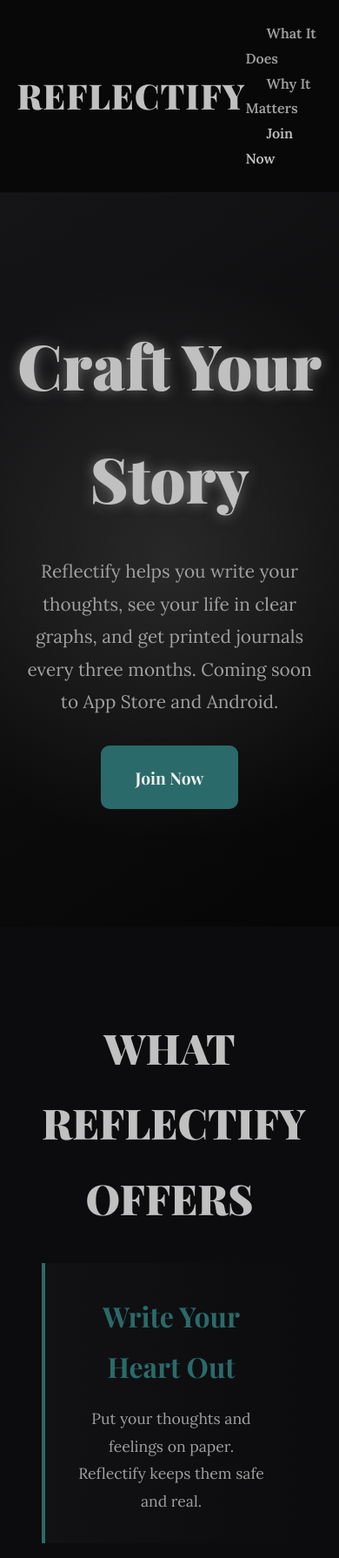
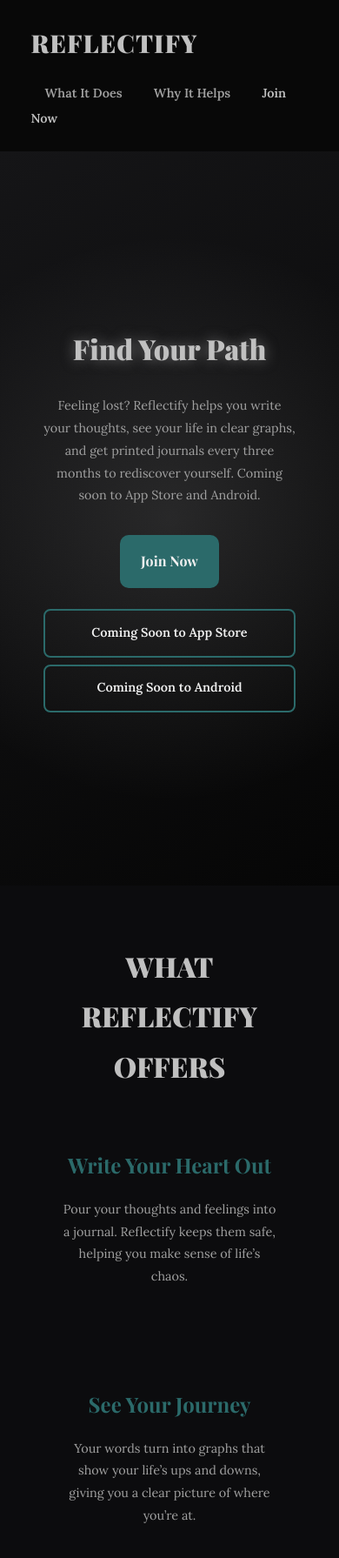
Before and after one commit to shakaelu/reflectify, a plain HTML site: page index.html in a window 390 px wide. Shown: the top 1791 px of the page at 87% size. Drawn offline with nearby package versions, Linux system fonts and the light colour scheme.

Commit message:
Update index.html

```diff
--- a/index.html
+++ b/index.html
@@ -3,7 +3,7 @@
 <head>
   <meta charset="UTF-8">
   <meta name="viewport" content="width=device-width, initial-scale=1.0">
-  <title>Reflectify — Craft Your Story</title>
+  <title>Reflectify — Find Your Path</title>
   <link href="https://fonts.googleapis.com/css2?family=Playfair+Display:wght@700;900&family=Lora:wght@400;600&display=swap" rel="stylesheet">
   <style>
     :root {
@@ -33,6 +33,7 @@
       width: 90%;
       max-width: 1100px;
       margin: 0 auto;
+      padding: 0 1rem;
     }
 
     header {
@@ -54,11 +55,12 @@
       display: flex;
       justify-content: space-between;
       align-items: center;
+      flex-wrap: wrap;
     }
 
     .logo {
       font-family: 'Playfair Display', serif;
-      font-size: 2.5rem;
+      font-size: clamp(1.8rem, 5vw, 2.5rem);
       font-weight: 900;
       color: var(--highlight);
       letter-spacing: 1px;
@@ -68,10 +70,10 @@
     nav a {
       font-family: 'Lora', serif;
       color: var(--text-muted);
-      margin-left: 1.5rem;
+      margin: 0.5rem 1rem;
       text-decoration: none;
       font-weight: 600;
-      font-size: 1rem;
+      font-size: clamp(0.9rem, 2.5vw, 1rem);
       transition: color 0.3s ease, transform 0.3s ease;
     }
 
@@ -90,6 +92,7 @@
       background: linear-gradient(145deg, #151517, #060606);
       position: relative;
       overflow: hidden;
+      padding: 2rem 1rem;
     }
 
     .hero::before {
@@ -120,7 +123,7 @@
 
     .hero h2 {
       font-family: 'Playfair Display', serif;
-      font-size: 4.5rem;
+      font-size: clamp(2.5rem, 8vw, 4.5rem);
       font-weight: 900;
       color: var(--highlight);
       text-shadow: 0 0 15px rgba(192, 192, 192, 0.5);
@@ -128,7 +131,7 @@
     }
 
     .hero p {
-      font-size: 1.3rem;
+      font-size: clamp(1rem, 3vw, 1.3rem);
       color: var(--text-muted);
       max-width: 600px;
       margin: 0 auto 2rem;
@@ -137,14 +140,15 @@
     .store-links {
       display: flex;
       justify-content: center;
-      gap: 1.5rem;
+      gap: 1rem;
       margin-top: 1.5rem;
+      flex-wrap: wrap;
     }
 
     .store-link {
       font-family: 'Lora', serif;
       color: var(--text-light);
-      font-size: 1rem;
+      font-size: clamp(0.9rem, 2.5vw, 1rem);
       font-weight: 600;
       text-decoration: none;
       padding: 0.8rem 1.5rem;
@@ -164,11 +168,11 @@
       display: inline-block;
       background: var(--accent);
       color: var(--text-light);
-      padding: 1.2rem 2.5rem;
+      padding: 1rem clamp(1.5rem, 4vw, 2.5rem);
       border-radius: 10px;
       text-decoration: none;
       font-weight: 700;
-      font-size: 1.2rem;
+      font-size: clamp(1rem, 3vw, 1.2rem);
       transition: all 0.3s ease;
     }
 
@@ -180,14 +184,14 @@
     }
 
     .section {
-      padding: 6rem 2rem;
+      padding: clamp(4rem, 10vw, 6rem) 1rem;
       position: relative;
       text-align: center;
     }
 
     .section h2 {
       font-family: 'Playfair Display', serif;
-      font-size: 3rem;
+      font-size: clamp(2rem, 6vw, 3rem);
       font-weight: 900;
       color: var(--highlight);
       margin-bottom: 2rem;
@@ -202,51 +206,55 @@
       transform: translateY(0);
     }
 
-    .feature {
-      margin-bottom: 4rem;
-      padding: 2rem;
-      position: relative;
-      background: linear-gradient(to right, rgba(19, 19, 21, 0.8), transparent);
-      border-left: 4px solid var(--accent);
-      transition: transform 0.5s ease, box-shadow 0.5s ease;
+    .feature-flow {
+      display: flex;
+      flex-direction: column;
+      gap: 3rem;
+      margin: 2rem 0;
     }
 
-    .feature:hover {
-      transform: translateX(10px);
-      box-shadow: 0 8px 25px rgba(43, 106, 106, 0.4);
+    .feature {
+      position: relative;
+      padding: 2rem clamp(1rem, 5vw, 2rem);
+      text-align: left;
+      transition: transform 0.5s ease, opacity 0.5s ease;
+      opacity: 0;
+      transform: translateX(-50px);
+    }
+
+    .feature:nth-child(even) {
+      transform: translateX(50px);
+      text-align: right;
+    }
+
+    .feature.visible {
+      opacity: 1;
+      transform: translateX(0);
     }
 
     .feature h3 {
       font-family: 'Playfair Display', serif;
-      font-size: 2rem;
+      font-size: clamp(1.5rem, 4vw, 2rem);
       color: var(--accent);
       font-weight: 700;
       margin-bottom: 1rem;
-      opacity: 0;
-      transform: translateY(20px);
-      transition: opacity 0.5s ease, transform 0.5s ease;
     }
 
     .feature p {
-      font-size: 1.1rem;
+      font-size: clamp(0.9rem, 2.5vw, 1.1rem);
       color: var(--text-muted);
-      max-width: 550px;
+      max-width: 500px;
       margin: 0 auto;
-      opacity: 0;
-      transform: translateY(20px);
-      transition: opacity 0.5s ease 0.2s, transform 0.5s ease 0.2s;
     }
 
-    .feature.visible h3,
-    .feature.visible p {
-      opacity: 1;
-      transform: translateY(0);
+    .feature:nth-child(even) p {
+      margin-left: auto;
     }
 
     .waitlist {
       text-align: center;
       background: var(--bg-darker);
-      padding: 6rem 2rem;
+      padding: clamp(4rem, 10vw, 6rem) 1rem;
       position: relative;
     }
 
@@ -268,13 +276,13 @@
 
     .waitlist h2 {
       font-family: 'Playfair Display', serif;
-      font-size: 3.5rem;
+      font-size: clamp(2.5rem, 6vw, 3.5rem);
       color: var(--highlight);
       margin-bottom: 1.5rem;
     }
 
     .waitlist p {
-      font-size: 1.3rem;
+      font-size: clamp(1rem, 3vw, 1.3rem);
       color: var(--text-muted);
       max-width: 600px;
       margin: 0 auto 2rem;
@@ -283,19 +291,19 @@
     .waitlist-input {
       display: flex;
       justify-content: center;
-      gap: 1.5rem;
+      gap: 1rem;
       flex-wrap: wrap;
     }
 
     .waitlist input {
-      padding: 1.2rem;
+      padding: 1rem;
       border: none;
       border-radius: 10px;
-      width: 320px;
+      width: clamp(250px, 60vw, 320px);
       background: #1a1a1e;
       color: var(--text-light);
       font-family: 'Lora', serif;
-      font-size: 1.1rem;
+      font-size: clamp(0.9rem, 2.5vw, 1.1rem);
       transition: box-shadow 0.3s ease, transform 0.3s ease;
     }
 
@@ -310,10 +318,10 @@
       background: var(--accent);
       color: var(--text-light);
       border: none;
-      padding: 1.2rem 2.5rem;
+      padding: 1rem clamp(1.5rem, 4vw, 2.5rem);
       border-radius: 10px;
       font-weight: 700;
-      font-size: 1.2rem;
+      font-size: clamp(1rem, 3vw, 1.2rem);
       cursor: pointer;
       transition: all 0.3s ease;
     }
@@ -328,7 +336,7 @@
     .message {
       margin-top: 2rem;
       font-family: 'Lora', serif;
-      font-size: 1.1rem;
+      font-size: clamp(0.9rem, 2.5vw, 1.1rem);
       font-weight: 600;
     }
 
@@ -337,8 +345,48 @@
       text-align: center;
       padding: 2rem 0;
       color: var(--text-muted);
-      font-size: 0.9rem;
+      font-size: clamp(0.8rem, 2vw, 0.9rem);
       font-family: 'Lora', serif;
+    }
+
+    /* Responsive adjustments */
+    @media (max-width: 768px) {
+      .nav {
+        flex-direction: column;
+        align-items: flex-start;
+      }
+      nav {
+        margin-top: 1rem;
+      }
+      .hero h2 {
+        font-size: clamp(2rem, 8vw, 3.5rem);
+      }
+      .feature {
+        text-align: center !important;
+      }
+      .feature p {
+        margin: 0 auto !important;
+      }
+      .feature:nth-child(even) {
+        transform: translateX(-50px);
+      }
+      .feature.visible {
+        transform: translateX(0);
+      }
+    }
+
+    @media (max-width: 480px) {
+      .hero p {
+        font-size: clamp(0.9rem, 3vw, 1.1rem);
+      }
+      .store-links {
+        flex-direction: column;
+        gap: 0.5rem;
+      }
+      .waitlist-input {
+        flex-direction: column;
+        align-items: center;
+      }
     }
   </style>
 </head>
@@ -348,7 +396,7 @@
       <h1 class="logo">REFLECTIFY</h1>
       <nav>
         <a href="#core">What It Does</a>
-        <a href="#impact">Why It Matters</a>
+        <a href="#impact">Why It Helps</a>
         <a href="#waitlist" class="highlight">Join Now</a>
       </nav>
     </div>
@@ -356,45 +404,52 @@
 
   <section class="hero">
     <div class="container hero-content">
-      <h2>Craft Your Story</h2>
-      <p>Reflectify helps you write your thoughts, see your life in clear graphs, and get printed journals every three months. Coming soon to App Store and Android.</p>
+      <h2>Find Your Path</h2>
+      <p>Feeling lost? Reflectify helps you write your thoughts, see your life in clear graphs, and get printed journals every three months to rediscover yourself. Coming soon to App Store and Android.</p>
       <a href="#waitlist" class="cta">Join Now</a>
-
+      <div class="store-links">
+        <a href="#" class="store-link">Coming Soon to App Store</a>
+        <a href="#" class="store-link">Coming Soon to Android</a>
+      </div>
     </div>
   </section>
 
   <section id="core" class="section">
     <div class="container">
       <h2>What Reflectify Offers</h2>
+      <div class="feature-flow">
         <div class="feature">
           <h3>Write Your Heart Out</h3>
-        <p>Put your thoughts and feelings on paper. Reflectify keeps them safe and real.</p>
+          <p>Pour your thoughts and feelings into a journal. Reflectify keeps them safe, helping you make sense of life’s chaos.</p>
         </div>
         <div class="feature">
           <h3>See Your Journey</h3>
-        <p>Your words become graphs that show your life’s highs and lows clearly.</p>
+          <p>Your words turn into graphs that show your life’s ups and downs, giving you a clear picture of where you’re at.</p>
         </div>
         <div class="feature">
           <h3>Printed Keepsakes</h3>
-        <p>Get a printed journal every three months to hold your story forever.</p>
+          <p>Every three months, get a printed journal to hold your story, a reminder of your growth and strength.</p>
+        </div>
       </div>
     </div>
   </section>
 
   <section id="impact" class="section">
     <div class="container">
-      <h2>Why It’s Special</h2>
+      <h2>Why It Helps</h2>
+      <div class="feature-flow">
         <div class="feature">
-        <h3>Understand Yourself</h3>
-        <p>Graphs and journals show patterns in your life, helping you see clearly.</p>
+          <h3>Find Clarity</h3>
+          <p>Feeling lost can be overwhelming. Reflectify’s journals and graphs show patterns in your thoughts, emotions, and habits, helping you understand yourself and find direction.</p>
         </div>
         <div class="feature">
           <h3>Take Control</h3>
-        <p>Know how your life fits together to make better choices and find balance.</p>
+          <p>When life feels like a mess, Reflectify shows how your days connect. Use insights to make better choices and build a balanced life.</p>
         </div>
         <div class="feature">
           <h3>Live with Purpose</h3>
-        <p>Your journals build a story that pushes you to live with meaning.</p>
+          <p>Your journals become a lasting story, pushing you to grow and live with meaning, even when you feel adrift.</p>
+        </div>
       </div>
     </div>
   </section>
@@ -402,7 +457,7 @@
   <section id="waitlist" class="waitlist">
     <div class="container waitlist-content">
       <h2>Join the Journey</h2>
-      <p>Be first to try Reflectify on App Store and Android. Add your email to stay updated.</p>
+      <p>Be the first to try Reflectify on App Store and Android. Add your email to start finding your path.</p>
       <div class="waitlist-input">
         <input type="email" id="email" placeholder="Your email" required>
         <button onclick="submitWaitlist()">Join Now</button>
```
Lines whose indentation alone changed are shown as unchanged.
